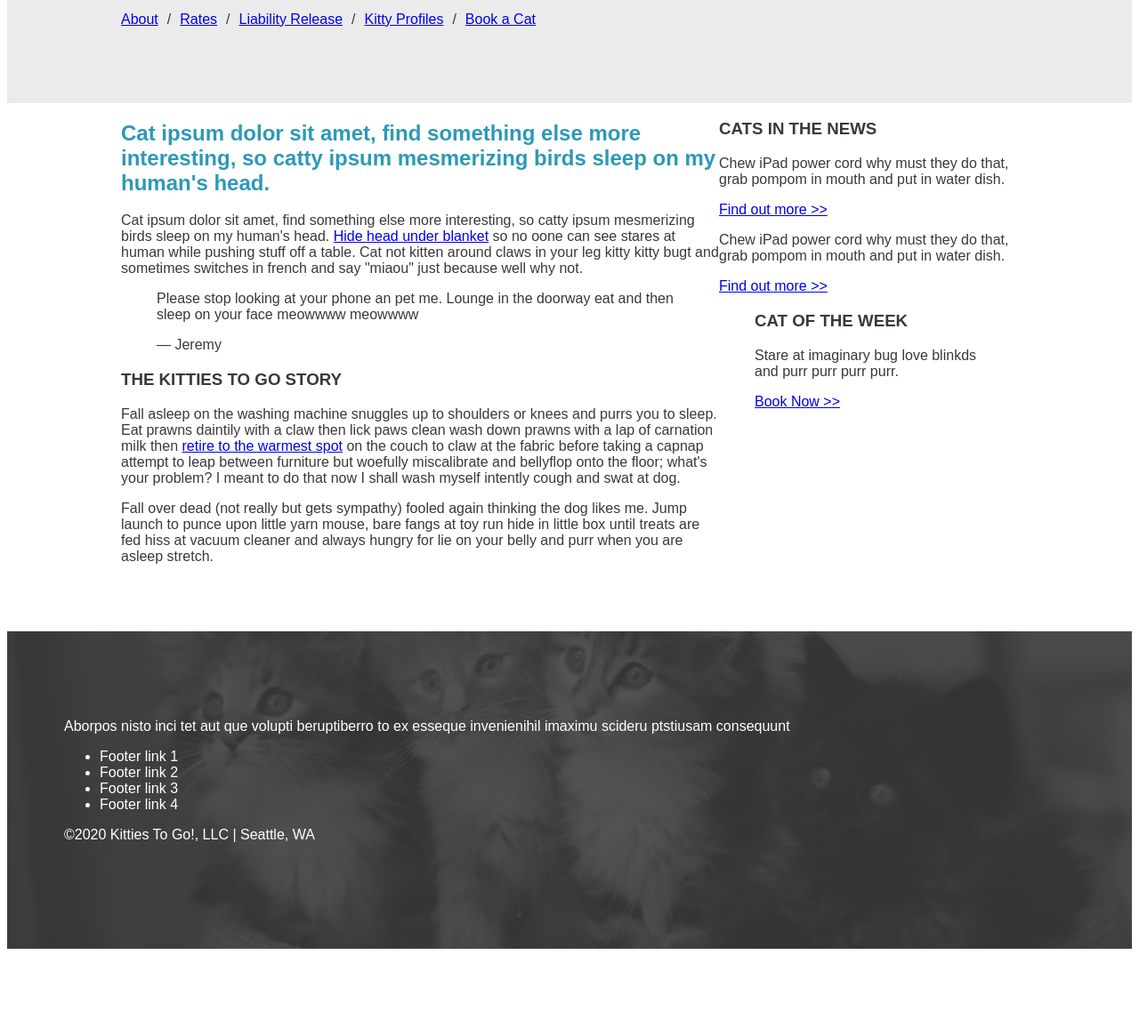
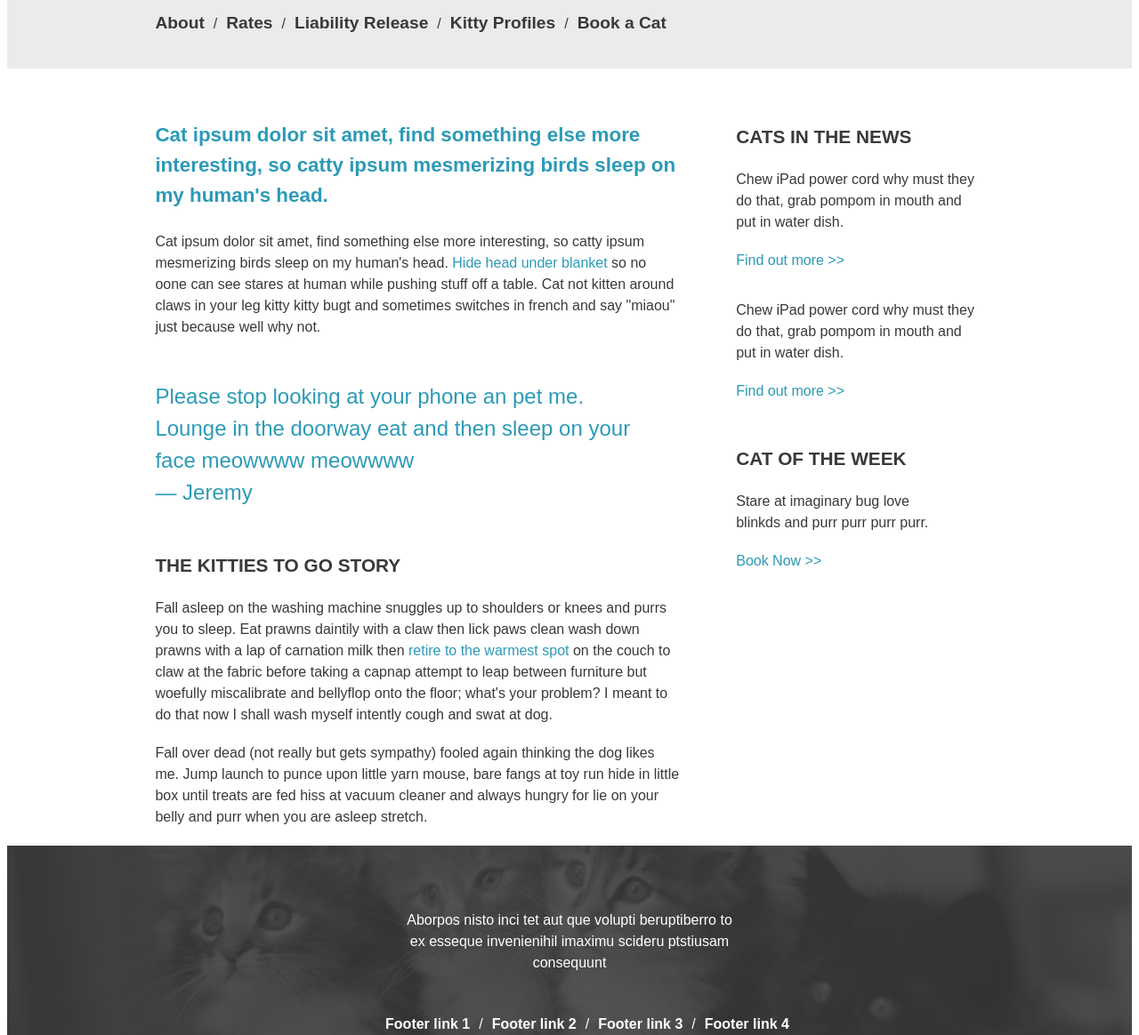
Before and after one commit to surryjm/HTML5100-lesson4-assignment2, a plain HTML site: page index.html in a window 1280 px wide. Shown: the part 368-1532 px from the top of the page at 89% size. Before the commit the page ends 1443 px from the top, so only its background shows below. Drawn offline with Linux system fonts and the light colour scheme.

Commit message:
Updated index.html and css

```diff
--- a/index.html
+++ b/index.html
@@ -16,26 +16,26 @@
         </div>
       </header>
       <nav class="nav">
-        <ul class="nav-text">
-          <li><a href="index.html">About</a></li>
-          <li><a href="#">Rates</a></li>
-          <li><a href="liability-release.html">Liability Release</a></li>
-          <li><a href="#">Kitty Profiles</a></li>
-          <li><a href="#">Book a Cat</a></li>
+        <ul>
+          <li><a class="nav-text" href="index.html">About</a></li>
+          <li><a class="nav-text" href="#">Rates</a></li>
+          <li><a class="nav-text" href="liability-release.html">Liability Release</a></li>
+          <li><a class="nav-text" href="#">Kitty Profiles</a></li>
+          <li><a class="nav-text" href="#">Book a Cat</a></li>
         </ul>
       </nav>
 
 
       <section class="main">
         <h2>Cat ipsum dolor sit amet, find something else more interesting, so catty ipsum mesmerizing birds sleep on my human's head.</h2>
-        <p>Cat ipsum dolor sit amet, find something else more interesting, so catty ipsum mesmerizing birds sleep on my human's head. <a href="#">Hide head under blanket</a> so no oone can see stares at human while pushing stuff off a table. Cat not kitten around claws in your leg kitty kitty bugt and sometimes switches in french and say "miaou" just because well why not.</p>
-        <blockquote>
+        <p>Cat ipsum dolor sit amet, find something else more interesting, so catty ipsum mesmerizing birds sleep on my human's head. <a class="main-links" href="#">Hide head under blanket</a> so no oone can see stares at human while pushing stuff off a table. Cat not kitten around claws in your leg kitty kitty bugt and sometimes switches in french and say "miaou" just because well why not.</p>
+        <blockquote class="blockquote">
           <p>Please stop looking at your phone an pet me. Lounge in the doorway eat and then sleep on your face meowwww meowwww</p>
           <p>&#8212; Jeremy</p>
         </blockquote>
-        <article>
+        <article class="article">
           <h3>The Kitties To Go Story</h3>
-          <p>Fall asleep on the washing machine snuggles up to shoulders or knees and purrs you to sleep. Eat prawns daintily with a claw then lick paws clean wash down prawns with a lap of carnation milk then <a href="#">retire to the warmest spot</a> on the couch to claw at the fabric before taking a capnap attempt to leap between furniture but woefully miscalibrate and bellyflop onto the floor; what's your problem? I meant to do that now I shall wash myself intently cough and swat at dog.</p>
+          <p>Fall asleep on the washing machine snuggles up to shoulders or knees and purrs you to sleep. Eat prawns daintily with a claw then lick paws clean wash down prawns with a lap of carnation milk then <a class="main-links" href="#">retire to the warmest spot</a> on the couch to claw at the fabric before taking a capnap attempt to leap between furniture but woefully miscalibrate and bellyflop onto the floor; what's your problem? I meant to do that now I shall wash myself intently cough and swat at dog.</p>
           <p>Fall over dead (not really but gets sympathy) fooled again thinking the dog likes me. Jump launch to punce upon little yarn mouse, bare fangs at toy run hide in little box until treats are fed hiss at vacuum cleaner and always hungry for lie on your belly and purr when you are asleep stretch.</p>
         </article>
       </section>
@@ -43,26 +43,26 @@
         <section>
           <h3>Cats in the News</h3>
           <p>Chew iPad power cord why must they do that, grab pompom in mouth and put in water dish.</p>
-          <a href="#">Find out more >></a>
+          <a class="aside-links" href="#">Find out more >></a>
           <p>Chew iPad power cord why must they do that, grab pompom in mouth and put in water dish.</p>
-          <a href="#">Find out more >></a>
+          <a class="aside-links" href="#">Find out more >></a>
         </section>
-        <figure>
+        <figure class="figure">
           <h3>Cat of the Week</h3>
           <figcaption>
             <p>Stare at imaginary bug love blinkds and purr purr purr purr.</p>
-            <p><a href="#">Book Now >></a></p>
+            <a class="aside-links" href="#">Book Now >></a>
           </figcaption>
         </figure>
       </aside>
       <footer class="footer" title="Bunch of kittens">
         <img>
-        <p>Aborpos nisto inci tet aut que volupti beruptiberro to ex esseque invenienihil imaximu scideru ptstiusam consequunt</p>
+        <p class="footer-text">Aborpos nisto inci tet aut que volupti beruptiberro to ex esseque invenienihil imaximu scideru ptstiusam consequunt</p>
         <ul>
-          <li>Footer link 1</li>
-          <li>Footer link 2</li>
-          <li>Footer link 3</li>
-          <li>Footer link 4</li>
+          <li><a class="footer-links" href="#">Footer link 1</a></li>
+          <li><a class="footer-links" href="#">Footer link 2</a></li>
+          <li><a class="footer-links" href="#">Footer link 3</a></li>
+          <li><a class="footer-links" href="#">Footer link 4</a></li>
         </ul>
         <p>&copy;2020 Kitties To Go!, LLC | Seattle, WA</p>
       </footer>
--- a/styles/stylesheet.css
+++ b/styles/stylesheet.css
@@ -1,5 +1,5 @@
 /*
-#2c99b7 -- blue
+#2C9AB7 -- blue
 #393939 -- dark grey
 #ebebeb -- light grey
 */
@@ -16,8 +16,8 @@ body {
 
 .container {
   display: grid;
-  grid-template-columns: 10vw 2fr 1fr 10vw;
-  grid-template-rows: 3fr 1fr 5fr 3fr;
+  grid-template-columns: 13vw 2fr 1fr 13vw;
+  grid-template-rows: 2fr .5fr 5fr 2fr;
   grid-template-areas:
     "header header header header"
     ". nav nav ."
@@ -37,10 +37,16 @@ body {
 
 .main {
   grid-area: main;
+  margin-top: 2.5rem;
+  margin-right: 2rem;
+  line-height: 1.5;
 }
 
 .aside {
   grid-area: aside;
+  margin-top: 2.5rem;
+  margin-left: 2rem;
+  line-height: 1.5;
 }
 
 .footer {
@@ -49,6 +55,10 @@ body {
   background-size: cover;
   color: #ffffff;
   padding: 4rem;
+  display: flex;
+  flex-direction: column;
+  align-items: center;
+  justify-content: center;
 }
 
 .container::before {
@@ -66,7 +76,11 @@ body {
 }
 
 .banner {
-  background-image: url("../images/lesson04-mock2-banner-image.jpg");
+  background-image:
+    linear-gradient(rgba(0,0,0,0.5), rgba(0,0,0,0.5)),
+    url("../images/lesson04-mock2-banner-image.jpg");
+
+  /*background-image: url("../images/lesson04-mock2-banner-image.jpg");*/
   background-size: cover;
   background-repeat: no-repeat;
   padding: 4rem;
@@ -86,24 +100,90 @@ h1 {
   margin-left: 8rem;
 }
 
-.nav ul {
+a {
+  text-decoration: none;
+}
+
+.nav > ul {
   display: flex;
   flex-direction: row;
+  height: 5vh;
   list-style-type: none;
   padding-left: 0;
-  /*margin-left: 13vw;*/
   align-items: center;
 }
 
+footer li + li:before,
 nav li + li:before {
   content: "/";
   margin: 0 10px;
 }
 
+.nav-text {
+  color: #393939;
+  font-weight: 600;
+  font-size: 1.2rem;
+}
+
 h2 {
-  color: #2c99b7;
+  color: #2C9AB7;
+  font-size: 1.4rem;
+  margin-bottom: 1.5rem;
 }
 
 h3 {
   text-transform: uppercase;
+  font-size: 1.3rem;
 }
+
+p {
+  margin-top: 0;
+  margin-bottom: 0;
+}
+
+.blockquote {
+  margin-left: 0;
+  color: #2C9AB7;
+  font-size: 1.5rem;
+  margin-top: 3rem;
+  margin-bottom: 3rem;
+}
+
+.article > p {
+  margin-bottom: 1.2rem;
+}
+
+.figure {
+  margin-left: 0;
+  margin-top: 3rem;
+}
+
+.aside-links {
+  display: block;
+  color: #2C9AB7;
+  margin-top: 1.2rem;
+  margin-bottom: 2rem;
+}
+
+.main-links {
+  color: #2C9AB7;
+}
+
+.footer ul {
+  display: flex;
+  flex-direction: row;
+  list-style-type: none;
+  margin-top: 3rem;
+  margin-bottom: 3rem;
+}
+
+.footer-text {
+  width: 30vw;
+  text-align: center;
+  line-height: 1.5;
+}
+
+.footer-links {
+  color: #ffffff;
+  font-weight: 600;
+}
```
